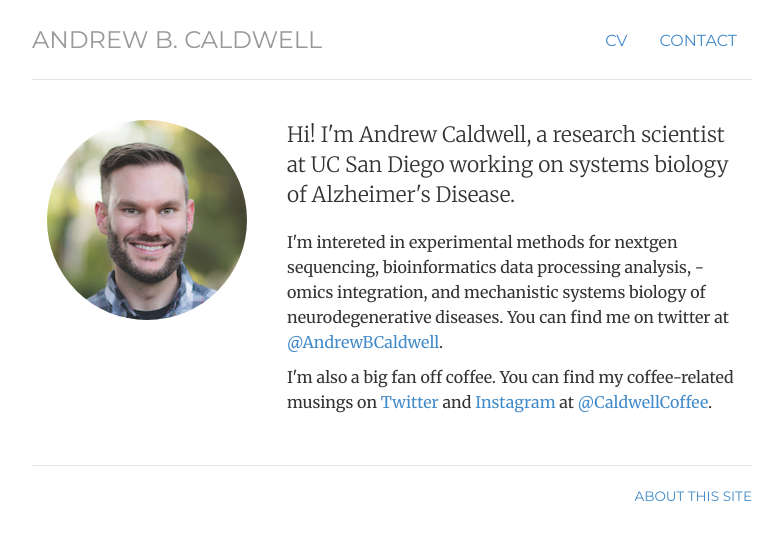
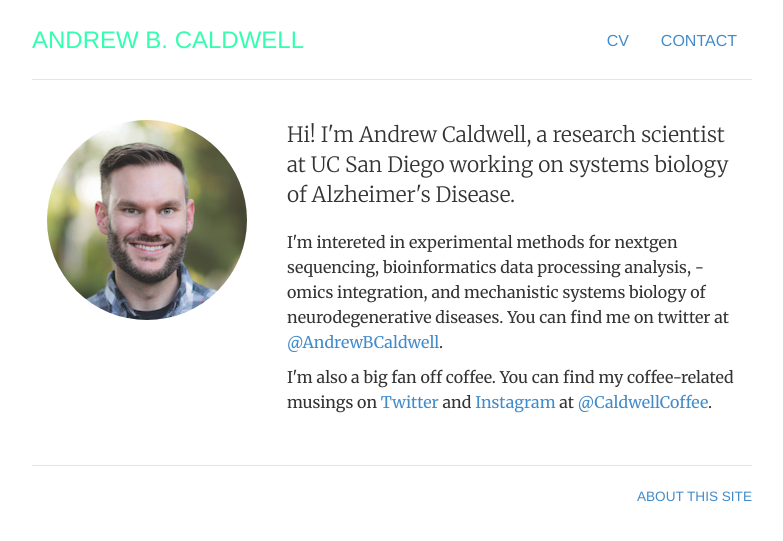
Before and after one commit to andrewbcaldwell/andrewbcaldwell.github.io, a Jekyll site: the page built from index.html, in a window 1280 px wide. Shown: the top 541 px of the page, without its empty margins (248-1031 px from the left). Built offline with Jekyll 4.4.1, drawn with Linux system fonts in a browser that asks for light colours.

Commit message:
Update style.css

```diff
--- a/css/style.css
+++ b/css/style.css
@@ -2,17 +2,17 @@
 @import url(http://fonts.googleapis.com/css?family=Montserrat);
 @import url(http://fonts.googleapis.com/css?family=Alegreya SC);
 
-body { padding-top: 20px; padding-bottom: 40px; font-family: 'Merriweather', Georgia, Times; font-size: 16px; }
+body { padding-top: 20px; padding-bottom: 40px; font-family: "Merriweather", Georgia, Times; font-size: 16px; }
 
-h1, h2, h3, h4, h5, h6, .h1, .h2, .h3, .h4, .h5, .h6 { font-family: 'Merriweather', Georgia, Times; font-weight: 700;}
+h1, h2, h3, h4, h5, h6, .h1, .h2, .h3, .h4, .h5, .h6 { font-family: "Merriweather", Georgia, Times; font-weight: 700;}
 
 blockquote p { font-size: 16px; line-height: 1.6em; }
 
 /* Masthead */
-.header, .footer, .header h3 { font-family: 'Alegreya SC', 'Montserrat', Helvetica, sans-serif; text-transform: uppercase; font-weight: normal; }
+.header, .footer, .header h3 { font-family: "Alegreya SC', 'Montserrat", Helvetica, sans-serif; text-transform: uppercase; font-weight: normal; }
 
 /* Navigation */
-h3.text-muted a {text-decoration: none; color: #999999; }
+h3.text-muted a {text-decoration: none; color: #33FFAF; }
 h3.text-muted a:hover { text-decoration: none; color: #0088cc; }
 
 img.avatar { margin-bottom: 30px; }
```
